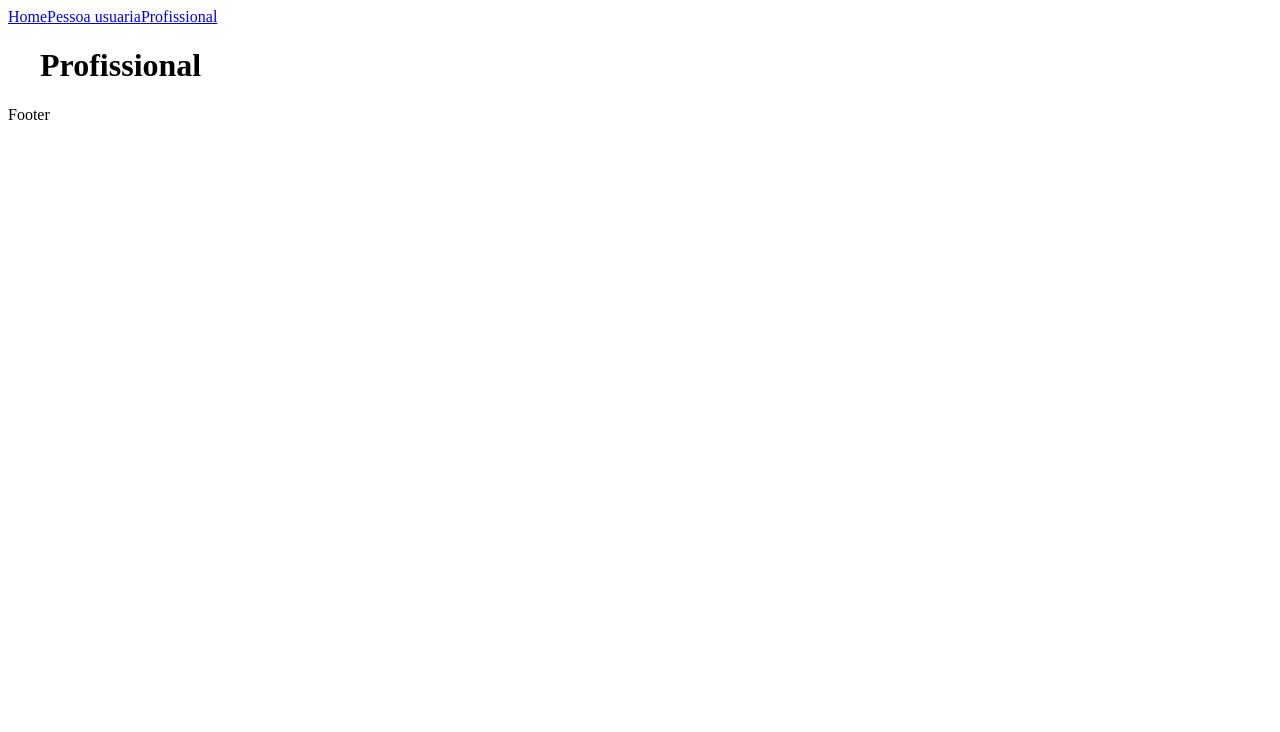
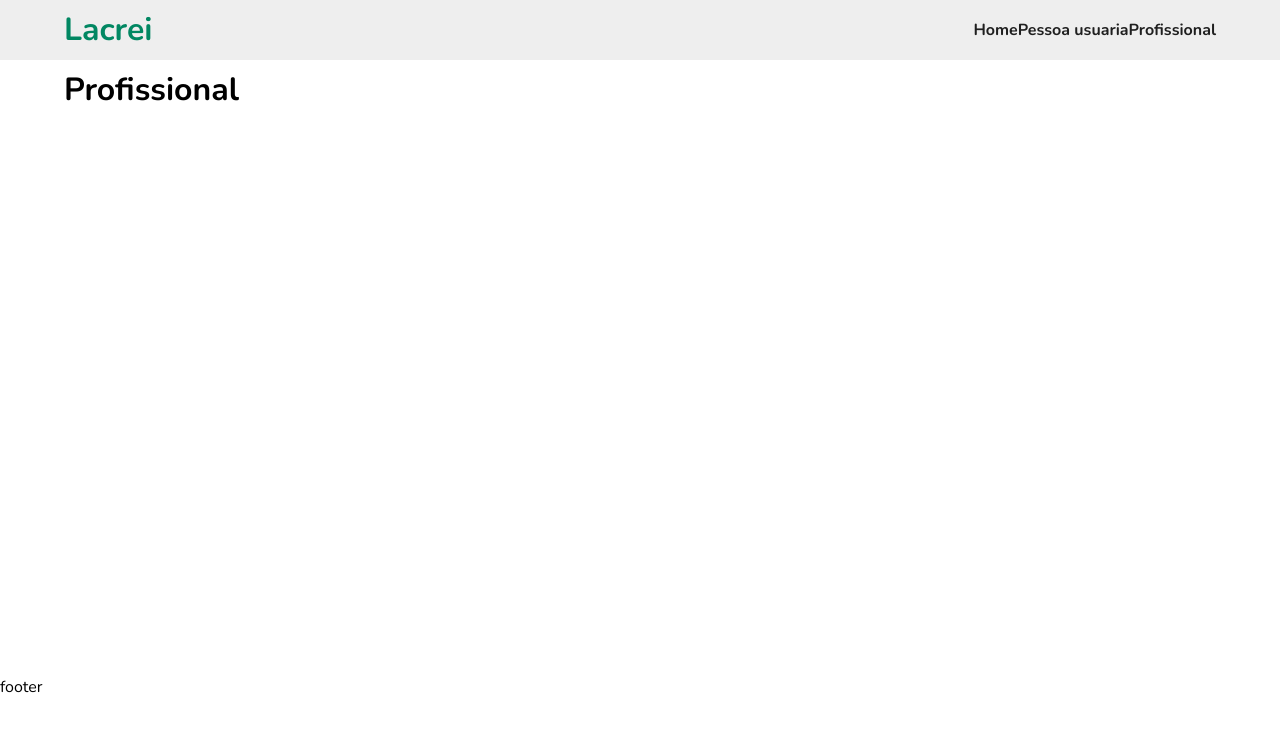
Before and after one commit to cleitonBarros/Desafio-Lacrei, a React (Vite) app in the folder DesafioLacrei/: page /Profissional in a window 1280 px wide. Shown: the top 732 px of the page. Built offline with nearby package versions, Linux system fonts and the light colour scheme.

Commit message:
created navbar, footer

```diff
--- a/DesafioLacrei/index.html
+++ b/DesafioLacrei/index.html
@@ -4,6 +4,8 @@
     <meta charset="UTF-8" />
     <link rel="icon" type="image/svg+xml" href="/vite.svg" />
     <meta name="viewport" content="width=device-width, initial-scale=1.0" />
+
+    <link rel="preconnect" href="https://fonts.googleapis.com"><link rel="preconnect" href="https://fonts.gstatic.com" crossorigin><link href="https://fonts.googleapis.com/css2?family=Nunito:wght@200;300;400;500;600;700;800;900;1000&display=swap" rel="stylesheet">
     <title>Desafio Lacrei</title>
   </head>
   <body>
--- a/DesafioLacrei/src/App.jsx
+++ b/DesafioLacrei/src/App.jsx
@@ -1,30 +1,27 @@
 
-import { BrowserRouter as Router, Routes, Route, Link} from 'react-router-dom'
+import { BrowserRouter as Router, Routes, Route} from 'react-router-dom'
 import Home from "./components/pages/Home"
 import PessoaUsuaria from "./components/pages/PessoaUsuaria"
 import Profissional from "./components/pages/Profissional"
 
 import Container from "./components/layouts/container"
+import Navbar from "./components/layouts/navbar"
+//import Footer from "./components/layouts/Footer"
 
 
 
 function App() {
   return (
     <Router>
-      <div>
-        <Link to='/'>Home</Link>
-        <Link to='/PessoaUsuaria'>Pessoa usuaria</Link>
-        <Link to='/Profissional'>Profissional</Link>
-
-      </div>
-      <Container>
+      <Navbar />
+      <Container >
         <Routes>
-        <Route exact path='/' element={<Home />} />
+        <Route exact path='/' element={<Home  />} />
         <Route exact path='/PessoaUsuaria' element={<PessoaUsuaria />} />
         <Route exact path='/Profissional' element={<Profissional />} />
         </Routes>
       </Container>
-      <footer>Footer</footer>
+      <footer>footer</footer>
     </Router>
   )
 }
--- /dev/null
+++ b/DesafioLacrei/src/components/cstyled/Header.jsx
@@ -0,0 +1,80 @@
+import styled from "styled-components"
+
+const Header = styled.header `
+
+    display: flex;
+    justify-content: space-between;
+    background: #EEEEEE;
+    padding: 0.5rem 4rem;
+
+
+    .logo{
+
+        font-style: normal;
+        font-weight: 700;
+        font-size: 32px;
+        line-height: 44px;
+        color: #018762;
+        display: flex;
+        align-items: center;
+
+    }
+    & a{
+        transition: all 0.2s ease 0s;
+        text-decoration: none;
+    }
+    .logo:hover{
+        opacity: 0.7;
+    }
+
+    .nav{
+        width: 1500px;
+        display: flex;
+        justify-content: space-between;
+        margin:0 auto;
+        flex-wrap: wrap;
+
+
+    }
+    .list{
+        display: flex;
+        list-style: none;
+        align-items:  center;
+    }
+    .item{
+       gap: 2rem
+    }
+    & a{
+
+        font-style: normal;
+        font-weight: 700;
+        font-size: 16px;
+        line-height: 22px;
+        color: #1F1F1F;
+        text-decoration: none;
+    }
+    & a:hover{
+        color:#018762;
+    }
+    @media(max-width: 1040px) {
+        padding: 0.5rem 2rem;
+
+
+
+    }
+    @media(max-width: 550px) {
+        padding: 0.5rem 1rem;
+
+        .nav{
+            flex-direction:  column;
+            align-items:center
+        }
+         .item{
+
+       }
+
+    }
+
+`;
+
+export default Header
--- /dev/null
+++ b/DesafioLacrei/src/components/cstyled/Main.jsx
@@ -0,0 +1,25 @@
+import styled from "styled-components"
+
+const Main = styled.main `
+    width: 100%;
+    display: flex;
+    justify-content: space-between;
+    margin:0 auto;
+    flex-wrap: wrap;
+    padding: 0.5rem 4rem;
+
+    .min-heigh{
+        min-height: 75vh;
+    }
+
+    .start{
+        justify-content: flex-start;
+    }
+
+    .column{
+        flex-direction: column;
+        justify-content: flex-start
+    }
+`;
+
+export default Main
--- a/DesafioLacrei/src/components/layouts/Main.jsx
+++ /dev/null
@@ -1,16 +0,0 @@
-import styled from "styled-components"
-
-const Main = styled.div `
-    width: 1200px;
-    display: flex;
-    justify-content: space-between;
-    margin:0 auto;
-    flex-wrap: wrap;
-
-    .min-heigh{
-        min-height: 75%;
-    }
-
-`;
-
-export default Main
--- a/DesafioLacrei/src/components/layouts/container.jsx
+++ b/DesafioLacrei/src/components/layouts/container.jsx
@@ -1,6 +1,11 @@
-import Main from "./Main"
+import Main from "../cstyled/Main"
 function Container(props){
-    return <Main>{props.children}</Main>
+    return (
+        <Main >
+            <div className='min-heigh'>{props.children}</div>
+        </Main>
+    )
+
 }
 
 export default Container
--- /dev/null
+++ b/DesafioLacrei/src/components/layouts/footer.jsx
@@ -0,0 +1,4 @@
+function Footer(){
+    return <p> footer</p>
+}
+export default Footer
--- /dev/null
+++ b/DesafioLacrei/src/components/layouts/navbar.jsx
@@ -0,0 +1,17 @@
+import {Link} from 'react-router-dom'
+import Header from '../cstyled/Header'
+function Navbar(){
+    return(
+        <Header >
+            <nav className="nav">
+                <Link  className="logo" to='/'>Lacrei</Link>
+                <ul className="list">
+                    <li className="item"><Link to='/'>Home</Link></li>
+                    <li className="item"><Link to='/PessoaUsuaria'>Pessoa usuaria</Link></li>
+                    <li className="item"><Link to='/Profissional'>Profissional</Link></li>
+                </ul>
+            </nav>
+        </Header>
+    )
+}
+export default Navbar
--- /dev/null
+++ b/DesafioLacrei/src/index.css
@@ -0,0 +1,10 @@
+*{
+    padding: 0;
+    margin: 0;
+    box-sizing: border-box;
+    font-family: 'Nunito', sans-serif;
+}
+body, html, #root{
+    background: #fff;
+    height: 100%;
+}
--- a/DesafioLacrei/src/main.jsx
+++ b/DesafioLacrei/src/main.jsx
@@ -1,6 +1,7 @@
 import React from 'react'
 import ReactDOM from 'react-dom/client'
 import App from './App'
+import './index.css'
 
 
 ReactDOM.createRoot(document.getElementById('root')).render(
```
Also changed, not shown: DesafioLacrei/src/components/cstyled/Footer.jsx (added).
